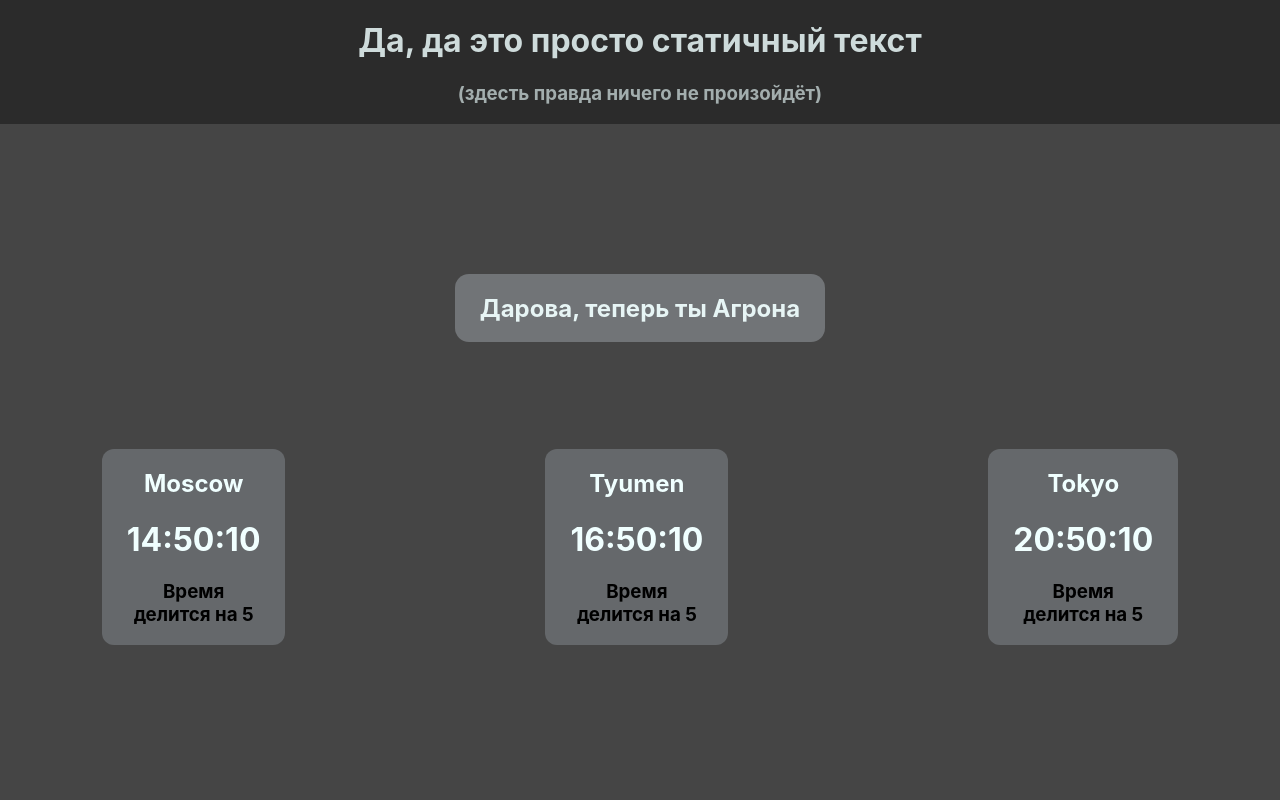
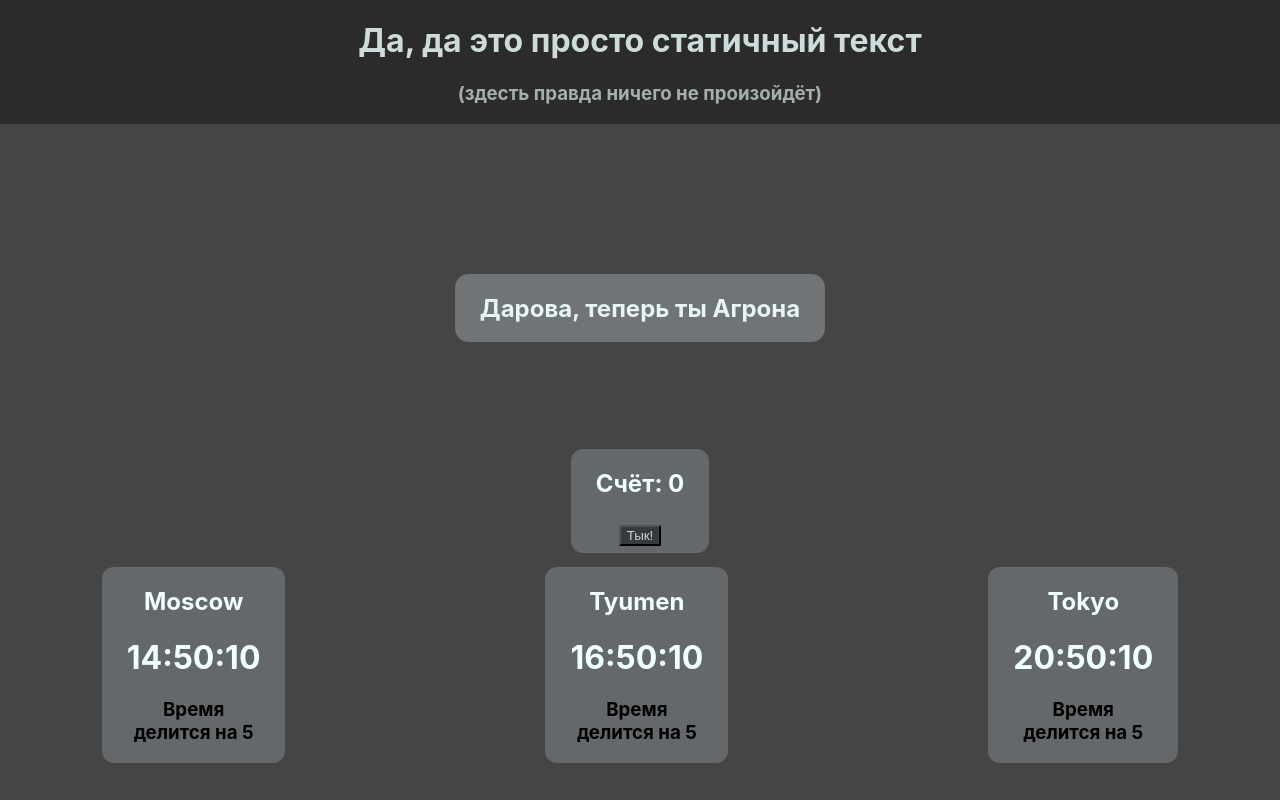
Before and after one commit to Spiritshow/Task-use-effect-state, a React (Create React App) app: page / in a window 1280 px wide. Shown: the top 800 px of the page. Built offline with nearby package versions, Linux system fonts and the light colour scheme.

Commit message:
add nayncat and counter

```diff
--- a/src/component/Conteiner/Conteiner.js
+++ b/src/component/Conteiner/Conteiner.js
@@ -4,10 +4,13 @@ import RandomName from "./RandomName/RandomeName";
 import Header from "../Header/Header";
 import Greeting from "../Greeting/Greeting";
 import Clock from "../Clock/Clock";
+import NaynCat from "../naynCat/naynCat";
+import CountClick from "../CountClick/CountClick";
 
 const Conteiner = () => {
 
     const [prop, setProp] = useState({name: RandomName()});
+    const [toggler, setToggler] = useState(false);
 
     const tick = () => {
         setProp({name: RandomName()})
@@ -25,6 +28,8 @@ const Conteiner = () => {
         <div className="customConteiner">
             <Header/>
             <Greeting prop={prop}/>
+            <NaynCat toggler={toggler}/>
+            <CountClick onToggle={setToggler}/>
             <div className="timeZoneBox">
                 <Clock prop={{country: "Moscow"}}/>
                 <Clock prop={{country: "Tyumen"}}/>
--- /dev/null
+++ b/src/component/CountClick/CountClick.css
@@ -0,0 +1,19 @@
+.CounterBox{
+    margin: 7px;
+    background-color: rgb(101, 104, 107);
+    padding-left: 25px;
+    padding-right: 25px;
+    border-radius: 12px;
+}
+
+.TextCounter{
+    text-align: center;
+    color: azure;
+}
+
+.ButtonCounter{
+    text-align: center;
+    color: rgb(198, 212, 212);
+    background-color: rgb(55, 57, 58);
+    margin: 7px;
+}
--- /dev/null
+++ b/src/component/CountClick/CountClick.js
@@ -0,0 +1,30 @@
+import React, { useEffect, useReducer } from "react";
+import "./CountClick.css";
+
+const CountClick = ({onToggle}) => {
+
+    function reducer(state, action) {
+        switch (action.type) {
+            case "increment":
+                return{ count: state.count+1};
+            default:
+                throw new Error();
+        }
+    }
+    //const [count, setCount] = useState();
+    const [state, dispatch] = useReducer(reducer,{count: 0});
+
+    useEffect(() => {
+        if(state.count === 25) onToggle(true);
+    },[state.count])
+
+    return(
+        <div className="CounterBox">
+            <h2 className="TextCounter">Счёт: {state.count}</h2>
+            <button className="ButtonCounter" onClick={() => dispatch({type: "increment"})}>Тык!</button>
+        </div>
+    )
+
+}
+
+export default CountClick;
--- /dev/null
+++ b/src/component/naynCat/naynCat.css
@@ -0,0 +1,24 @@
+.NaynCatBox {
+    position: absolute;
+    width: 100vw;
+    height: 30vh;
+    overflow: hidden;
+  }
+
+.image{
+    position: absolute;
+    left: -500px;
+}
+
+.Move{
+    animation: flyAcross 3s linear forwards;
+}
+
+@keyframes flyAcross {
+    from {
+      left: -200px; /* начальная позиция за левым краем */
+    }
+    to {
+      left: 100vw; /* полностью улетает за правый край */
+    }
+  }
--- /dev/null
+++ b/src/component/naynCat/naynCat.js
@@ -0,0 +1,13 @@
+import React from "react";
+import "./naynCat.css";
+
+const NaynCat = ({toggler}) =>{
+
+    return(
+        <div className="NaynCatBox">
+            <img className={toggler ? "image Move" : "image"} src="/nayncat.gif" alt="нян-кот"/>
+        </div>
+    )
+}
+
+export default NaynCat;
```
Also changed, not shown: public/nayncat.gif (added).
